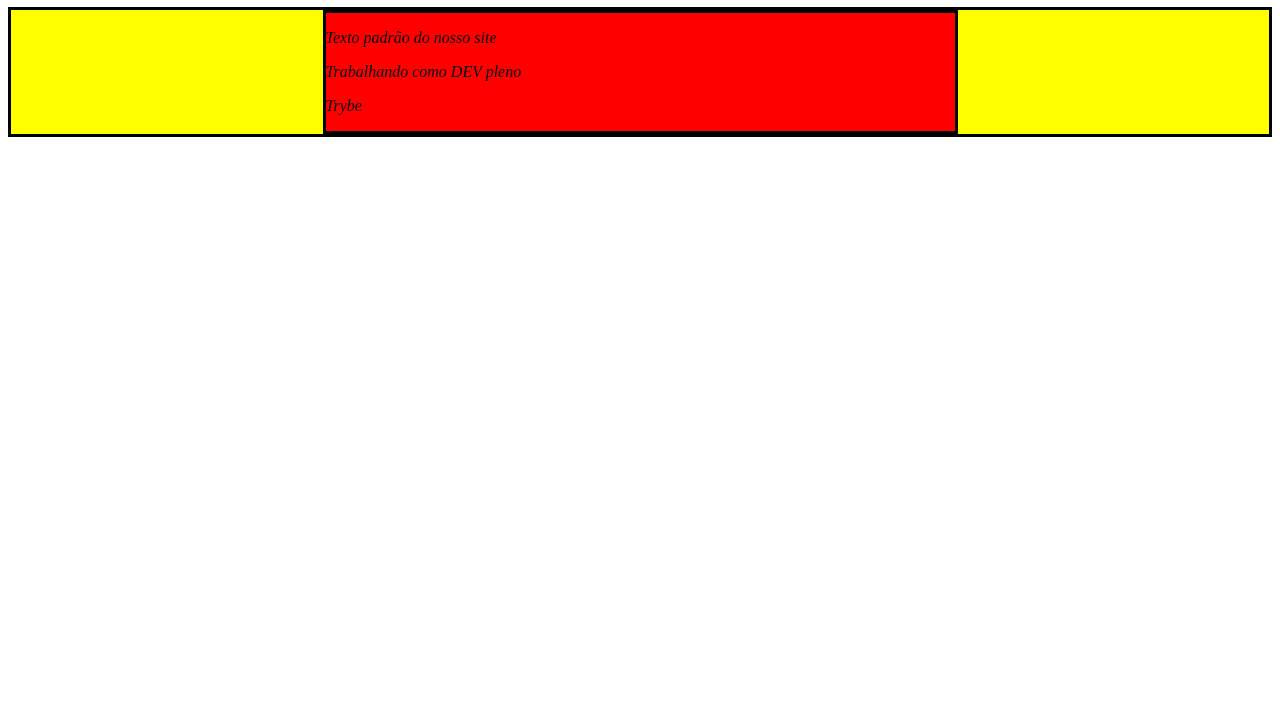
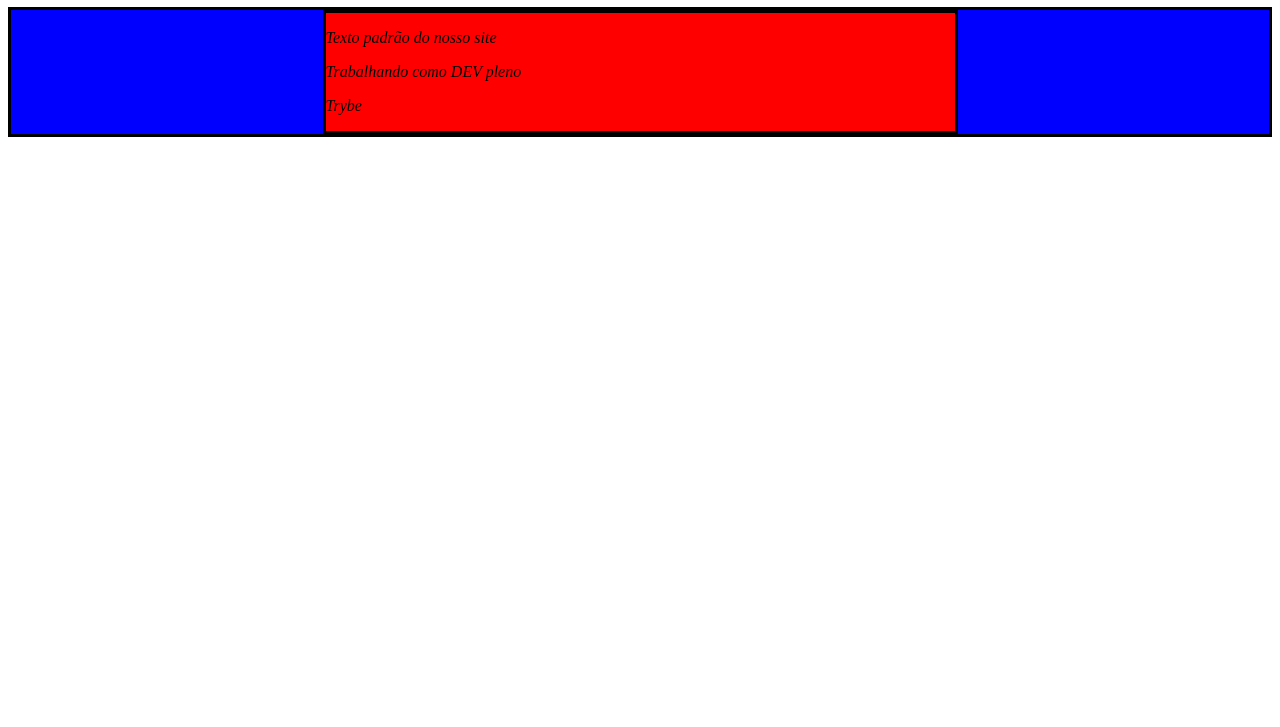
Before and after one commit to ricardohsfaria/trybe-exercicios, a plain HTML site: page Fundamentos/bloco-05-javascript-dom-e-seletores/dia-5.1/exercises/index.html in a window 1280 px wide. Shown: the part 73-800 px from the top of the page. Drawn offline with Linux system fonts and the light colour scheme.

Commit message:
Exercício 2

```diff
--- a/Fundamentos/bloco-05-javascript-dom-e-seletores/dia-5.1/exercises/index.html
+++ b/Fundamentos/bloco-05-javascript-dom-e-seletores/dia-5.1/exercises/index.html
@@ -43,7 +43,7 @@
     </main>
     <script>
         document.getElementsByTagName("p")[1].innerText = "Trabalhando como DEV pleno";
-
+        document.getElementsByClassName("main-content")[0].style.background = "blue";
         /*
         Aqui você vai modificar os elementos já existentes utilizando apenas as funções:
         - document.getElementById()
```
